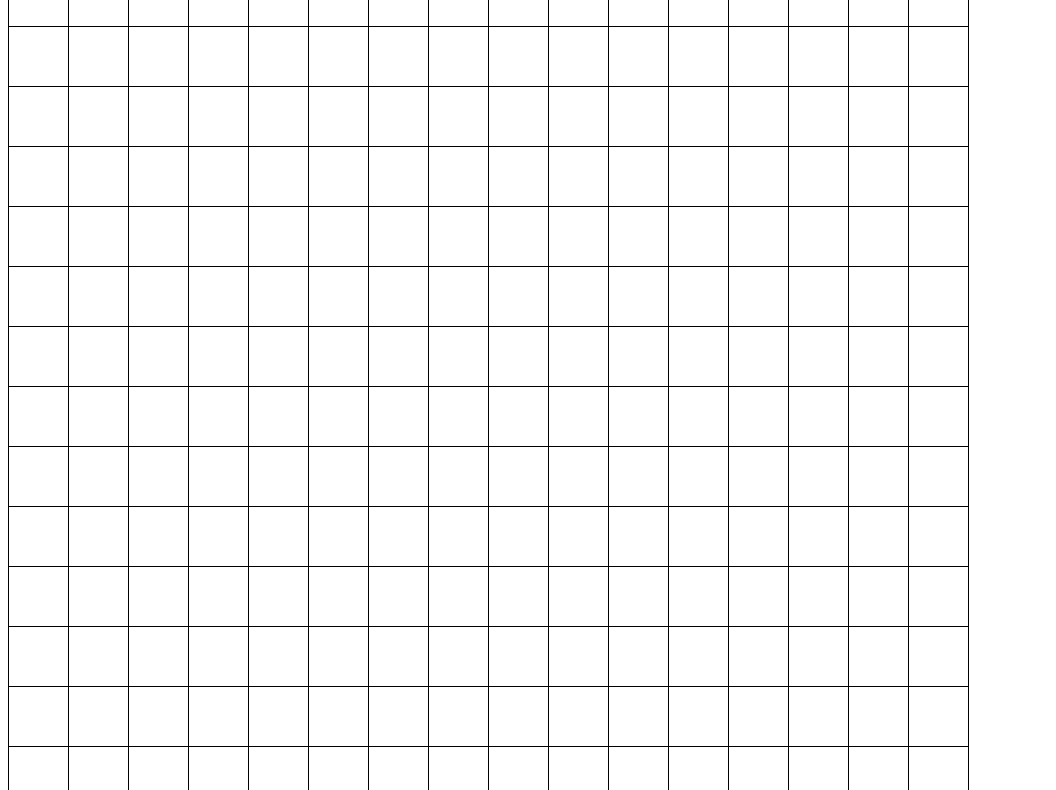
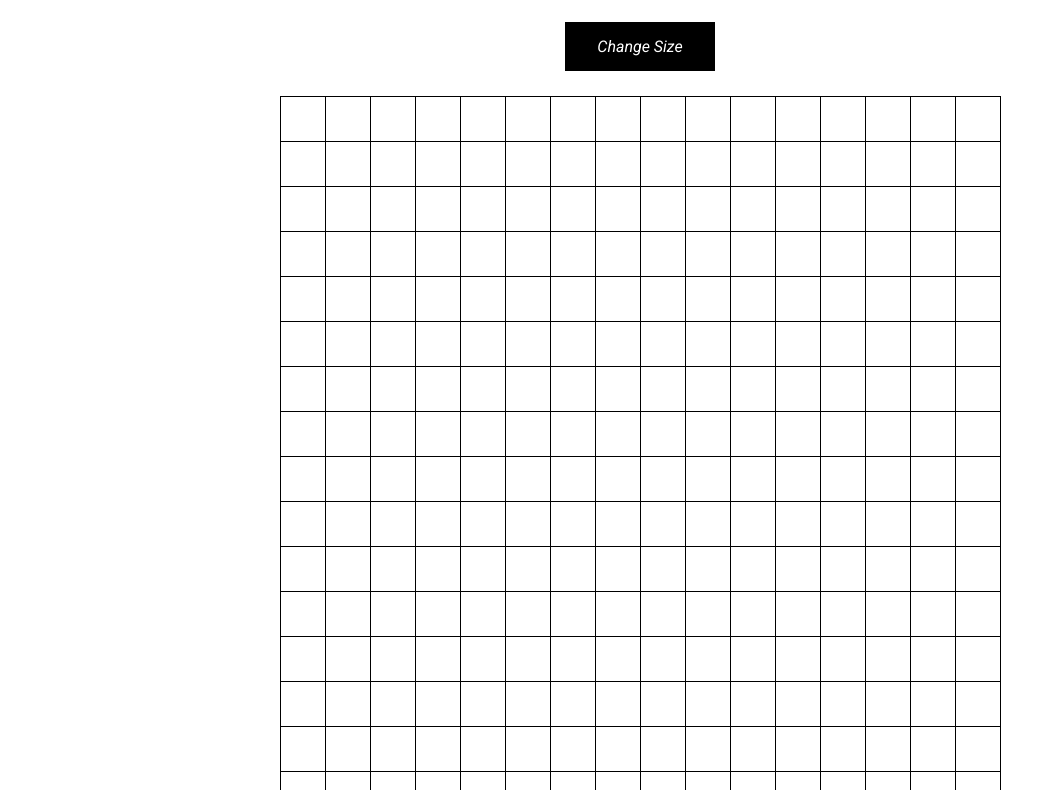
Before and after one commit to sdirienzo/etch-a-sketch, a plain HTML site: page index.html in a window 1280 px wide. Shown: the part 162-952 px from the top of the page, without its empty margins (0-1056 px from the left). Drawn offline with Linux system fonts and the light colour scheme.

Commit message:
Improve UX and introduce grid reset feature

```diff
--- a/index.html
+++ b/index.html
@@ -4,11 +4,20 @@
     <meta charset="UTF-8">
     <meta http-equiv="X-UA-Compatible" content="IE=edge">
     <meta name="viewport" content="width=device-width, initial-scale=1.0">
+    <link rel="preconnect" href="https://fonts.gstatic.com">
+    <link href="https://fonts.googleapis.com/css2?family=Roboto:ital@1&display=swap" rel="stylesheet">
     <link rel="stylesheet" href="styles/style.css">
     <title>Etch-a-Sketch</title>
 </head>
 <body>
-    <div class="container">
+    <div class="title-area">
+        <h1 id="title">Etch-a-Sketch</h1>
+    </div>
+    <div class="change-btn-area">
+        <button id="change-btn">Change Size</button>
+    </div>
+    <div class="grid-area">
+        <div class="container"></div>
     </div>
 <script type="text/javascript" src="./scripts/script.js"></script>
 </body>
--- a/scripts/script.js
+++ b/scripts/script.js
@@ -1,7 +1,12 @@
+const GRID_SIZE = 720;
+const MAX_CELLS_PER_SIDE = 100;
+const MIN_CELLS_PER_SIDE = 1;
 const DEFAULT_GRID_ROWS = 16;
 const DEFAULT_GRID_COLUMNS = 16;
 const CELL_CLASS_NAME = "cell";
+
 const container = document.getElementsByClassName("container")[0];
+const changeSizeBtn = document.getElementById("change-btn");
 
 function clearGrid(container) {
     while (container.firstChild) {
@@ -13,15 +18,15 @@ function clearGrid(container) {
 function createGrid(container, rows, columns) {
     document.documentElement.style.setProperty("--grid-rows", rows);
     document.documentElement.style.setProperty("--grid-columns", columns);
-    document.documentElement.style.setProperty("--cell-height", `${(960/rows)}px`);
-    document.documentElement.style.setProperty("--cell-width", `${(960/columns)}px`);
+    document.documentElement.style.setProperty("--cell-height", `${(GRID_SIZE/rows)}px`);
+    document.documentElement.style.setProperty("--cell-width", `${(GRID_SIZE/columns)}px`);
     for (let index = 0; index < (rows * columns); index++) {
         let newDiv = document.createElement("div");
         newDiv.classList.add("cell");
         container.appendChild(newDiv);
     }
 
-    addHoverEventListenerToCells(getCells(CELL_CLASS_NAME));
+    colorGrid(getCells(CELL_CLASS_NAME));
 
     return;
 }
@@ -41,5 +46,33 @@ function colorGrid(cellNodeList) {
     return;
 }
 
+function getGridSizeFromUser() {
+    //Will not handle strings that cannot convert to integer
+    return parseInt(prompt("Enter grid size 1 - 100"));
+}
+
+function isValidGridSize(size) {
+    if (size < MIN_CELLS_PER_SIDE || size > MAX_CELLS_PER_SIDE) {
+        return false;
+    } else {
+        return true;
+    }
+}
+
+function changeGridSize() {
+    let size = 0;
+    do {
+        size = getGridSizeFromUser();
+    } while (!isValidGridSize(size));
+
+    clearGrid(container);
+
+    createGrid(container, size, size);
+}
+
 //Init default grid on page load
 createGrid(container, DEFAULT_GRID_ROWS, DEFAULT_GRID_COLUMNS);
+
+changeSizeBtn.addEventListener("click", function() {
+    changeGridSize();
+});
--- a/styles/style.css
+++ b/styles/style.css
@@ -3,6 +3,51 @@
     --grid-columns: 0;
     --cell-height: 0px;
     --cell-width: 0px;
+}
+
+body {
+    box-sizing: border-box;
+    height: 100%;
+    margin: 0;
+    padding: 0;
+}
+
+.title-area {
+    box-sizing: border-box;
+    width: 100%;
+    margin-top: 10vh;
+}
+
+#title {
+    display: flex;
+    justify-content: center;
+    font-family: 'Roboto', sans-serif;
+    font-size: 3.5em;
+}
+
+.change-btn-area {
+    display: border-box;
+    display: flex;
+    justify-content: center;
+}
+
+#change-btn {
+    background-color: black;
+    color: white;
+    padding: 15px 32px;
+    border: none;
+    text-align: center;
+    text-decoration: none;
+    font-family: 'Roboto', sans-serif;
+    font-size: 16px;
+    cursor: pointer;
+}
+
+.grid-area {
+    display: border-box;
+    display: flex;
+    justify-content: center;
+    margin-top: 25px;
 }
 
 .container {
```
